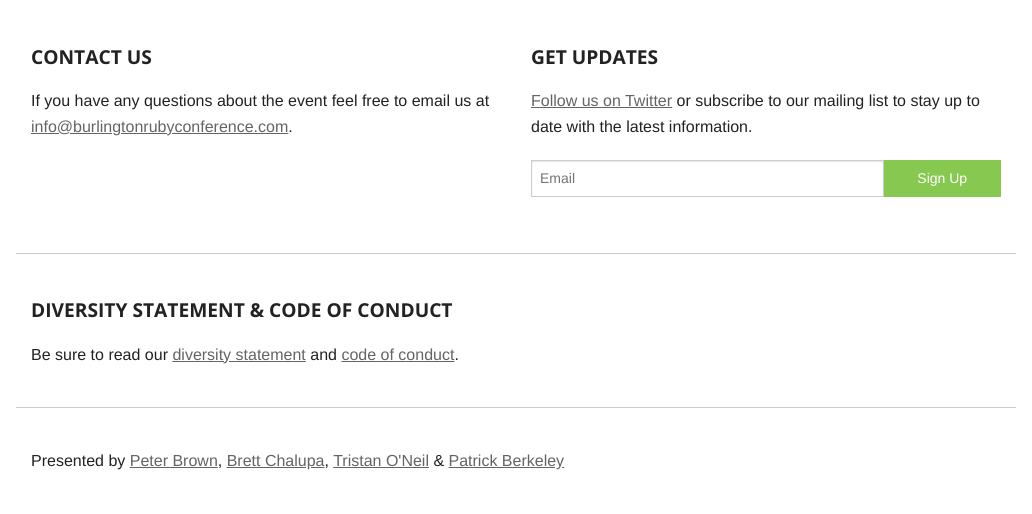
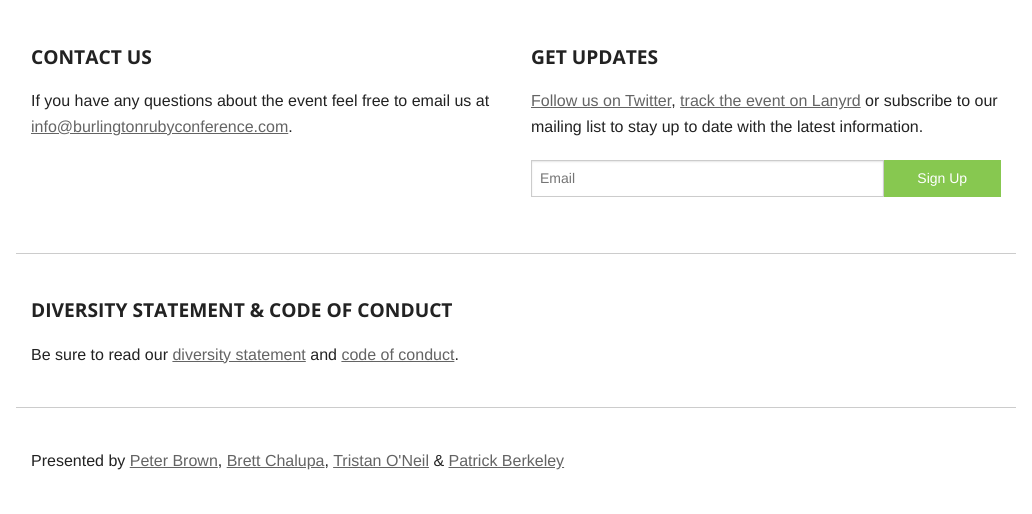
Before and after one commit to burlingtonruby/burlingtonrubyconference2014, a Jekyll site: the page built from index.html, in a window 1280 px wide. Shown: the part 540-1054 px from the top of the page, without its empty margins (124-1156 px from the left). Built offline with Jekyll 4.4.1, drawn with Linux system fonts in a browser that asks for light colours.

Commit message:
Add Lanyrd link to the website.

```diff
--- a/index.html
+++ b/index.html
@@ -26,7 +26,9 @@
   <div class="small-12 medium-6 columns">
     <h2>Get Updates</h2>
 
-    <p><a href="https://twitter.com/btvrubyconf" target="_blank">Follow us on Twitter</a> or
+    <p><a href="https://twitter.com/btvrubyconf" target="_blank">Follow us on
+    Twitter</a>, <a href="http://lanyrd.com/2014/btvruby/"
+    target="_blank">track the event on Lanyrd</a> or
     subscribe to our mailing list to stay up to date with the latest
     information.</p>
 
```
